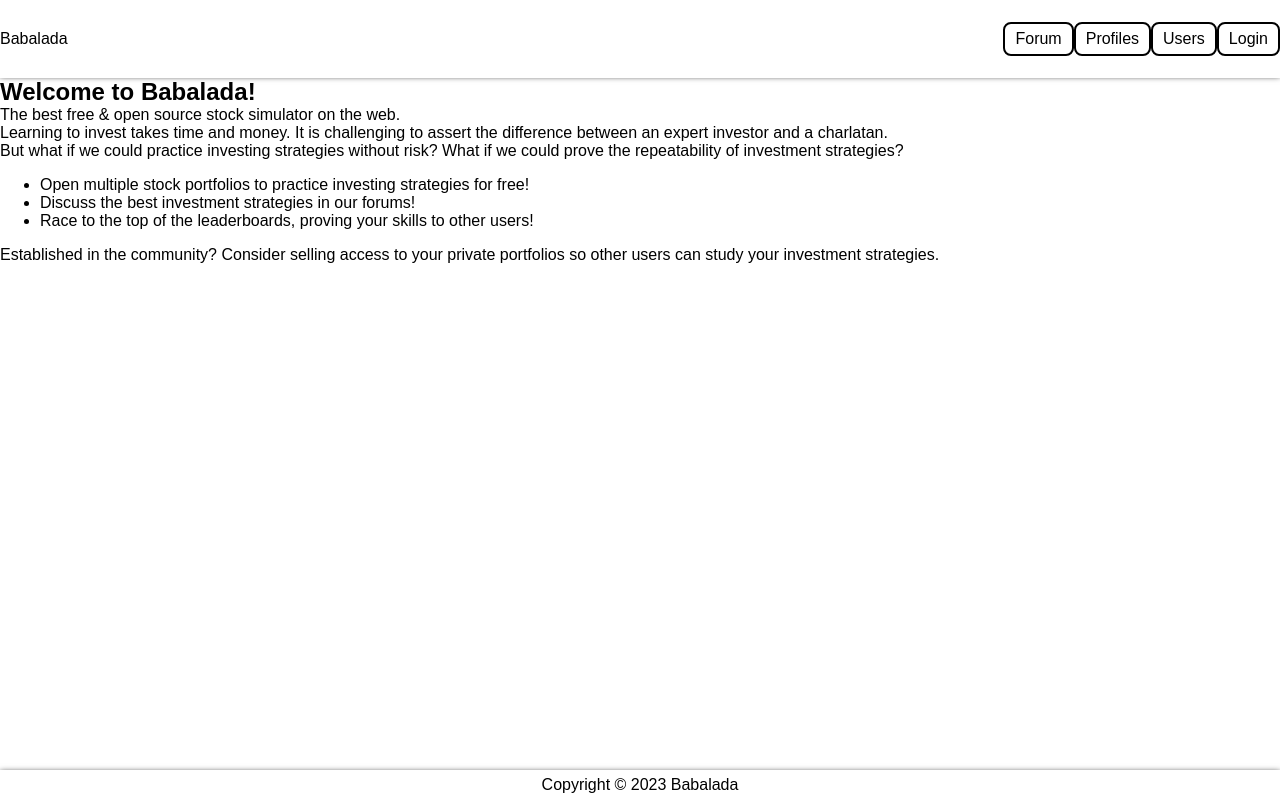
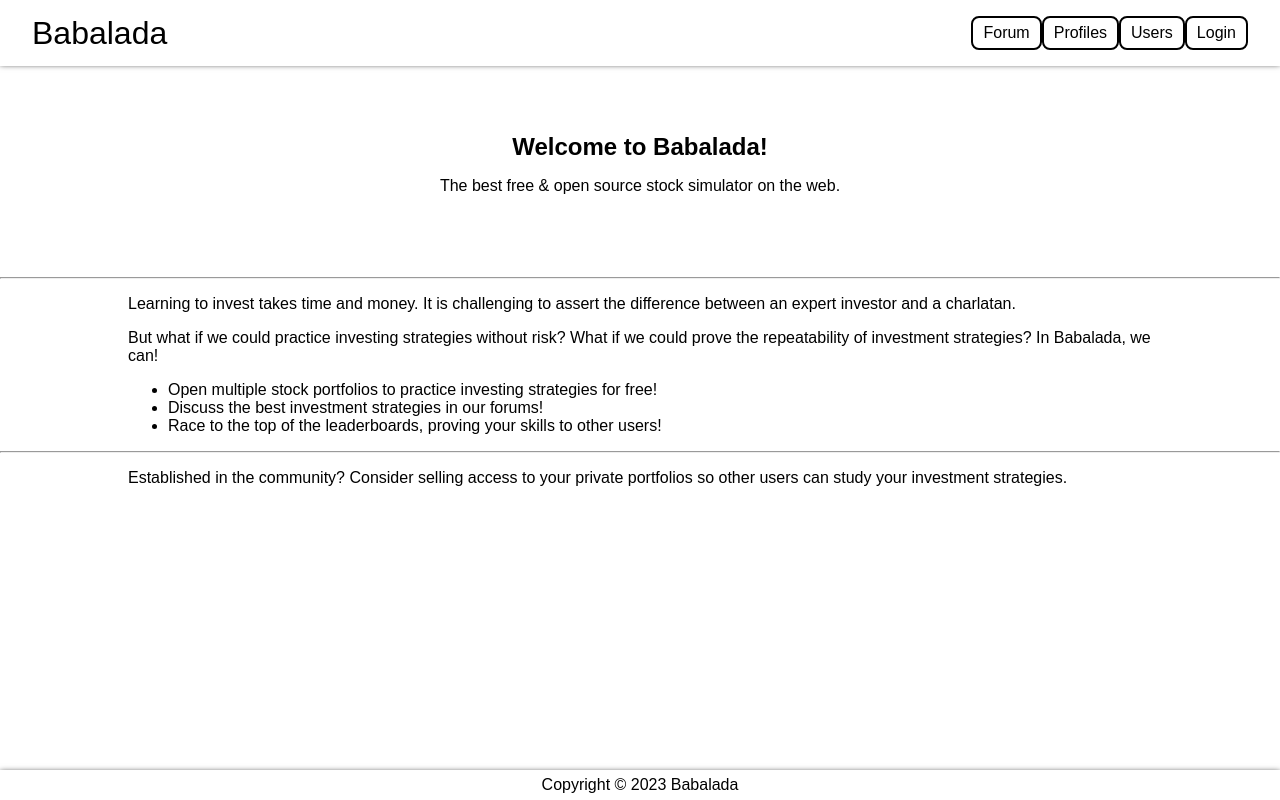
Before and after one commit to jigglytep/babalada, a SvelteKit app: page / in a window 1280 px wide. Built offline with nearby package versions, Linux system fonts and the light colour scheme.

Commit message:
styles added

```diff
--- a/src/lib/components/SiteNav.svelte
+++ b/src/lib/components/SiteNav.svelte
@@ -17,9 +17,10 @@
 		display: flex;
 		justify-content: space-between;
 		align-items: center;
-		margin: 6px 0 6px 0;
+		margin: 0 2rem 0 2rem;
 	}
 	.icon-home {
+		font-size: 2rem;
 		text-decoration: none;
 		color: black;
 		&:hover {
--- a/src/routes/+layout.scss
+++ b/src/routes/+layout.scss
@@ -11,6 +11,7 @@ html, body {
 body {
 	display: flex;
 	flex-direction: column;
+	overflow:auto;
 }
 ul {
 	margin-block-start: 1em;
--- a/src/routes/+page.svelte
+++ b/src/routes/+page.svelte
@@ -5,20 +5,34 @@
 	<h1>Welcome to Babalada!</h1>
 	<p>The best free & open source stock simulator on the web.</p>
 </section>
+<hr>
 <section>
 	<p>Learning to invest takes time and money. It is challenging to assert the difference between an expert investor and a charlatan.</p>
-	<p>But what if we could practice investing strategies without risk? What if we could prove the repeatability of investment strategies?</p>
-</section>
-<section>
+	<p>But what if we could practice investing strategies without risk? What if we could prove the repeatability of investment strategies? In Babalada, we can!</p>
 	<ul>
 		<li>Open multiple stock portfolios to practice investing strategies for free!</li>
 		<li>Discuss the best investment strategies in our forums!</li>
 		<li>Race to the top of the leaderboards, proving your skills to other users!</li>
 	</ul>
 </section>
+<hr>
 <section>
 	<p>Established in the community? Consider selling access to your private portfolios so other users can study your investment strategies.</p>
 </section>
 
-<style type="scss">
+<style lang="scss">
+	section {
+		padding: 0 10vw 0 10vw;
+		p	{
+			margin-top: 1rem;
+			margin-bottom: 1rem;
+		}
+	}
+	section:nth-of-type(1) {
+		height: 30%;
+		text-align: center;
+		display: flex;
+		flex-direction: column;
+		justify-content: center;
+	}
 </style>
```
